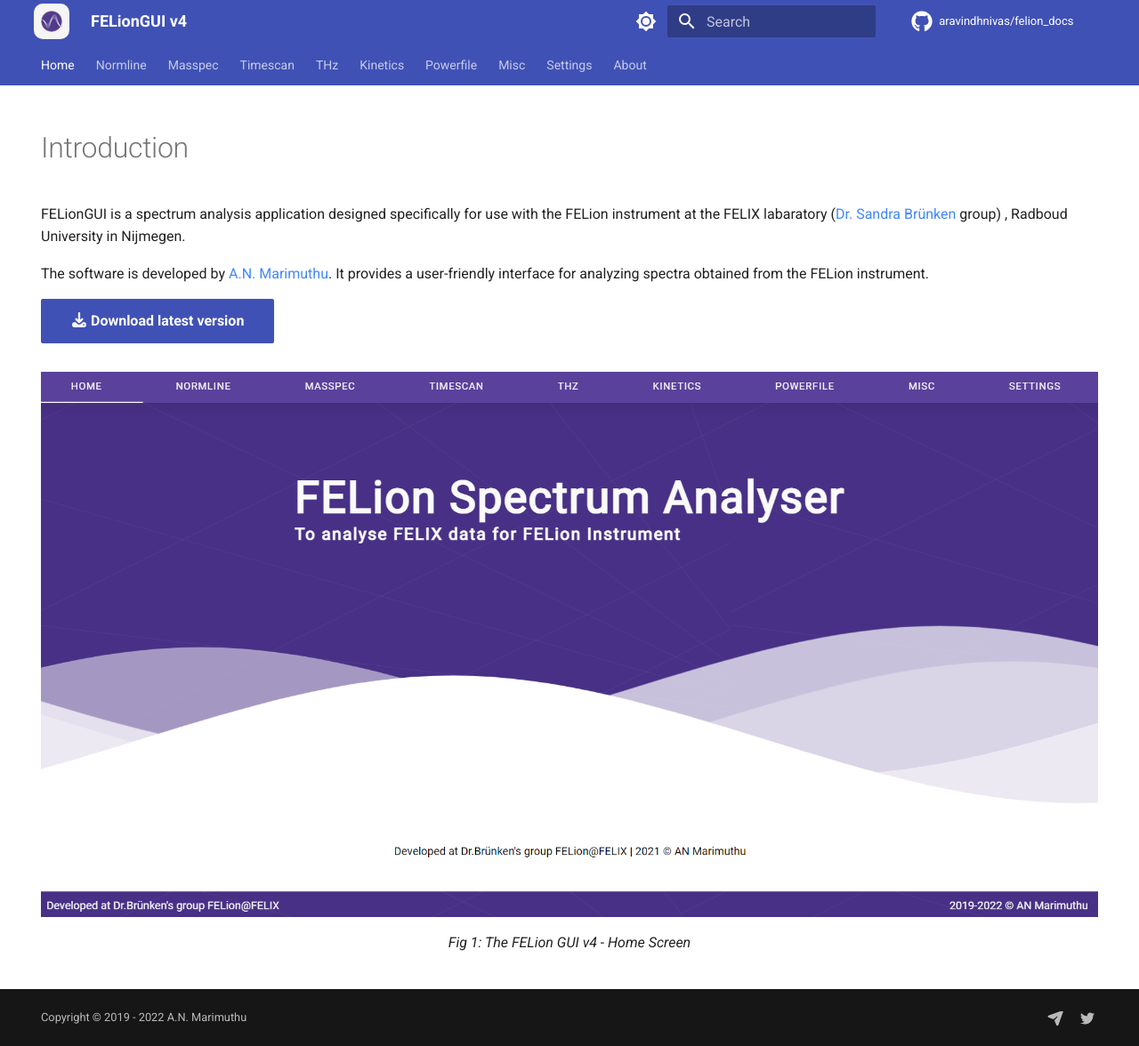
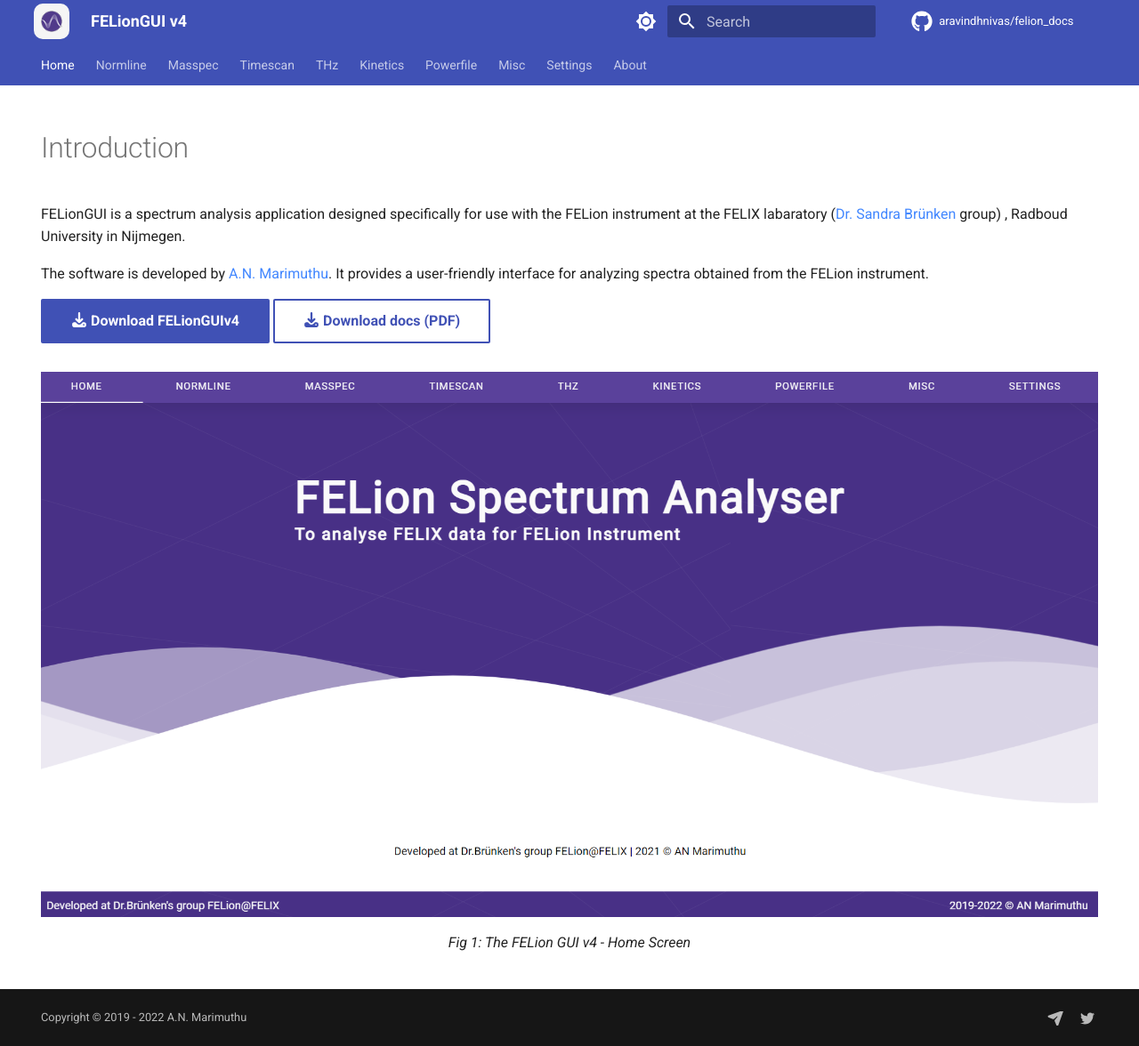
Before and after one commit to aravindhnivas/felion_docs, an MkDocs documentation site: the page built from docs/index.md, in a window 1280 px wide and 1176 px high. Shown: the whole window at 89% size. Built offline with MkDocs 1.6.1 and Material for MkDocs 9.7.7, drawn with Linux system fonts in a browser that asks for light colours; comment, search, counter and statistics services are not loaded.

Commit message:
docs pdf

```diff
--- a/docs/index.md
+++ b/docs/index.md
@@ -11,7 +11,7 @@
 
 The software is developed by [A.N. Marimuthu](https://github.com/aravindhnivas){:target="_blank"}. It provides a user-friendly interface for analyzing spectra obtained from the FELion instrument.
 
-[:fontawesome-solid-download: Download latest version](https://github.com/aravindhnivas/felion_gui_v4/releases/download/v4.0.8/felion_gui_v4_4.0.8_x64_en-US.msi.zip){ .md-button .md-button--primary}
+[:fontawesome-solid-download: Download FELionGUIv4](https://github.com/aravindhnivas/felion_gui_v4/releases/download/v4.0.8/felion_gui_v4_4.0.8_x64_en-US.msi.zip){ .md-button .md-button--primary} [:fontawesome-solid-download: Download docs (PDF)](documentation.pdf){ .md-button .md-button--secondary}
 
 <figure markdown>
   ![Image title](assets/images/app/home.png){ align=left }
--- a/mkdocs.yml
+++ b/mkdocs.yml
@@ -17,11 +17,6 @@
   custom_dir: overrides
 
   palette:
-    # # Palette toggle for automatic mode
-    # - media: "(prefers-color-scheme)"
-    #   toggle:
-    #     icon: material/brightness-auto
-    #     name: Switch to light mode
 
     # Palette toggle for dark mode
     - media: "(prefers-color-scheme: dark)"
@@ -39,9 +34,9 @@
   features:
     - navigation.top
     - navigation.instant
-    # - navigation.sections
     - navigation.tabs
-    # - navigation.indexes
+    - search.share
+    - search.suggest
 
 nav:
     - Home: index.md
@@ -84,13 +79,18 @@
 plugins:
   - search
   - glightbox
+
   - git-revision-date-localized:
       enable_creation_date: false
+
+  - with-pdf:
+      cover_subtitle: Technical documentation for FELionGUI
+      output_path: documentation.pdf
 
 extra_javascript:
   - javascripts/mathjax.js
   - https://polyfill.io/v3/polyfill.min.js?features=es6
   - https://cdn.jsdelivr.net/npm/mathjax@3/es5/tex-mml-chtml.js
-# edit_uri: ""
+
 
 copyright: Copyright &copy; 2019 - 2022 A.N. Marimuthu
--- a/requirements.txt
+++ b/requirements.txt
@@ -1,3 +1,4 @@
 mkdocs-material
 mkdocs-git-revision-date-localized-plugin
 mkdocs-glightbox
+mkdocs-with-pdf
```
